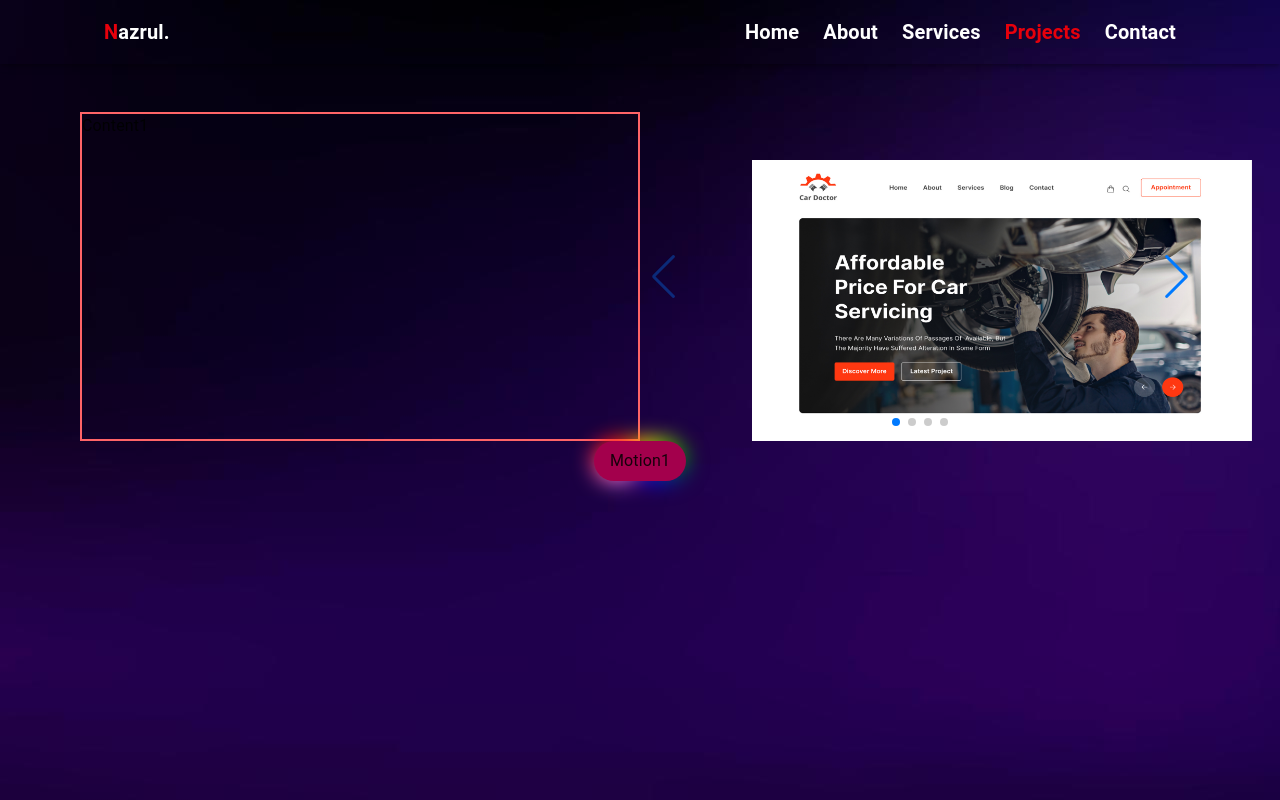
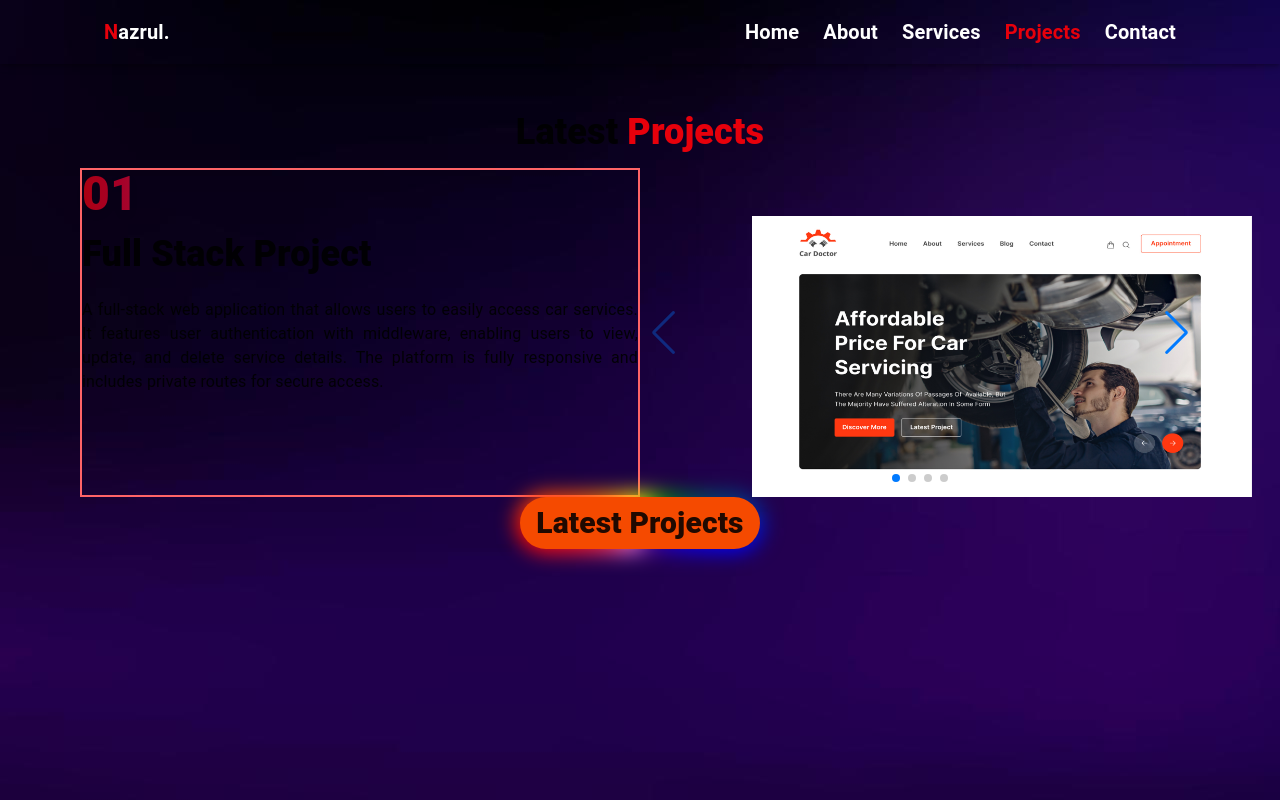
Before and after one commit to Nazrul144/nazrul-portfolio, a Next.js app: page /projects in a window 1280 px wide. Built offline with nearby package versions, Linux system fonts and the light colour scheme.

Commit message:
Added project information based on each project

```diff
--- a/src/app/projects/page.jsx
+++ b/src/app/projects/page.jsx
@@ -5,7 +5,7 @@ import React, { useEffect } from "react";
 
 const Page = () => {
   const time = useTime();
-  const rotate = useTransform(time, [0, 3000], [0, 360], {
+  const rotate = useTransform(time, [0, 8000], [50, 360], {
     clamp: false,
   });
   const rotatingBg = useTransform(rotate, (r) => {
@@ -30,8 +30,8 @@ const Page = () => {
         <Projects/>
       <div className="flex justify-center items-center gap-10">
         <div className="relative">
-          <button className="z-10 relative bg-pink-800 rounded-full px-4 py-2 cursor-pointer hover:bg-green-400 duration-300 ease-in-out">Motion1</button>
-          <motion.div className="absolute  -inset-[2px] rounded-full" style={{ background: rotatingBg, filter: pulseBg}} />
+          <button className="z-10 relative bg-orange-600 rounded-full px-4 py-2 cursor-pointer hover:bg-green-400 duration-300 ease-in-out text-3xl font-extrabold">Latest Projects</button>
+          <motion.div className="absolute  -inset-1 rounded-full" style={{ background: rotatingBg, filter: pulseBg}} />
 
 
 
--- a/src/components/homePage/Projects.jsx
+++ b/src/components/homePage/Projects.jsx
@@ -1,55 +1,64 @@
 import Image from "next/image";
 
-import React, { useRef, useState } from 'react';
+import React, { useRef, useState } from "react";
 // Import Swiper React components
-import { Swiper, SwiperSlide } from 'swiper/react';
+import { Swiper, SwiperSlide } from "swiper/react";
 
 // Import Swiper styles
-import 'swiper/css';
-import 'swiper/css/effect-flip';
-import 'swiper/css/pagination';
-import 'swiper/css/navigation';
+import "swiper/css";
+import "swiper/css/effect-flip";
+import "swiper/css/pagination";
+import "swiper/css/navigation";
 // import required modules
-import { EffectFlip, Pagination, Navigation } from 'swiper/modules';
-
-
+import { EffectFlip, Pagination, Navigation } from "swiper/modules";
 
 const Projects = () => {
+  const [activeSlide, setActiveSlide] = useState(1);
 
-  const [activeSlide, setActiveSlide] = useState(1)
-
-  const handleSlideChange = (swiper)=>{
+  const handleSlideChange = (swiper) => {
     setActiveSlide(swiper.realIndex + 1);
-  }
+  };
 
   return (
     <div className="px-4 lg:px-20 relative">
+      <h1 className="font-extrabold text-center text-4xl mb-4 ">
+        Latest <span className="text-red-600 ">Projects</span>
+      </h1>
       <div className="flex flex-col lg:flex-row">
-        <div className="lg:w-[50%] border-2 border-red-400">Content{activeSlide}</div>
-
+        <div className="lg:w-[50%] border-2 border-red-400">
+          <h1
+            className="font-extrabold text-5xl text-transparent bg-clip-text
+               bg-gradient-to-r from-red-600 to-purple-700
+               drop-shadow-lg animate-pulse"
+          >
+            01
+          </h1>
+          <h1 className="font-extrabold text-2xl lg:text-4xl mt-4 mb-6">Full Stack Project</h1>
+          <p className="text-justify">A full-stack web application that allows users to easily access car services. It features user authentication with middleware, enabling users to view, update, and delete service details. The platform is fully responsive and includes private routes for secure access.</p>
+        </div>
         <div className="lg:w-[50%] relative">
           <Swiper
             initialSlide={0}
             effect={"flip"}
             grabCursor={true}
-            pagination={{clickable: true}}
+            pagination={{ clickable: true }}
             navigation={true}
             modules={[EffectFlip, Pagination, Navigation]}
             className="mySwiper"
             onSlideChange={handleSlideChange}
             loop={false}
           >
-            <SwiperSlide >
-                <Image className="lg:ml-28 lg:mt-12" src={'/projects_image/1.jpg'} alt="Project1" width={500} height={500}/>
+            <SwiperSlide>
+              <Image className="lg:ml-28 lg:mt-12" src={"/projects_image/1.jpg"} alt="Project1" width={500} height={500} />
             </SwiperSlide>
             <SwiperSlide>
-            <Image className="lg:ml-28 lg:mt-12" src={'/projects_image/2.png'} alt="Project1" width={500} height={500}/>
+              <Image className="lg:ml-28 lg:mt-12" src={"/projects_image/2.png"} alt="Project1" width={500} height={500} />
             </SwiperSlide>
             <SwiperSlide>
-            <Image className="lg:ml-28 lg:mt-12" src={'/projects_image/3.jpg'} alt="Project1" width={500} height={500}/>
+              <Image className="lg:ml-28 lg:mt-12" src={"/projects_image/3.jpg"} alt="Project1" width={500} height={500} />
             </SwiperSlide>
             <SwiperSlide>
-            <Image className="lg:ml-28 lg:mt-12" src={'/projects_image/4.jpg'} alt="Project1" width={500} height={500}/>
+              <Image className="lg:ml-28 lg:mt-12" src={"/projects_image/4.jpg"} alt="Project1" width={500} height={500} />
             </SwiperSlide>
           </Swiper>
         </div>
@@ -59,3 +68,13 @@ const Projects = () => {
 };
 
 export default Projects;
+
+const projectData = [
+  { id: 1, title: "Full Stack Project", name:"Car-Doctor", description: "A full-stack web application that allows users to easily access car services. It features user authentication with middleware, enabling users to view, update, and delete service details. The platform is fully responsive and includes private routes for secure access." , technologies:"Tailwind CSS, Material-UI, JavaScript, React.js, Next.js, Node.js, MongoDB, Vercel"},
+
+  { id: 2, title: "Full Stack Project", name: 'ShopEase', description: "An e-commerce platform that allows users to search, filter, and sort products (high to low and low to high) with pagination. Users can find a wide range of products, including mobiles, cameras, laptops, keyboards, TVs, watches, headphones, and more. The website provides a seamless shopping experience with advanced filtering options.", technologies:"Tailwind CSS, DaisyUI, JavaScript, Firebase, React.js, Node.js, Express.js, MongoDB, Firebase Hosting" },
+
+  { id: 4, title: "Full Stack Project", name:"ReadShop", description: "A full-stack e-commerce project developed as a team. This website mainly focus on books where users can create a wishlist, browse and search for books, and explore various filtering options. The site includes features like a payment method, user reviews, live chat for customer support, and an admin dashboard for managing content. The platform is fully responsive, providing a seamless experience across devices.", technologies:"Tailwind CSS, Material-UI, AntDesign, shadcn, JavaScript, React.js, Next.js, Node.js, MongoDB, Vercel"},
+
+  { id: 3, title: "Frontend Project", name: "HolidayHive", description: "A front-end project that allows users to easily book hotels for their holiday travels. The platform offers a user-friendly interface for selecting and reserving accommodations, helping travelers find the perfect stay for their vacations. The project features a dark theme for enhanced user experience and is fully responsive across all devices." },
+];
```
